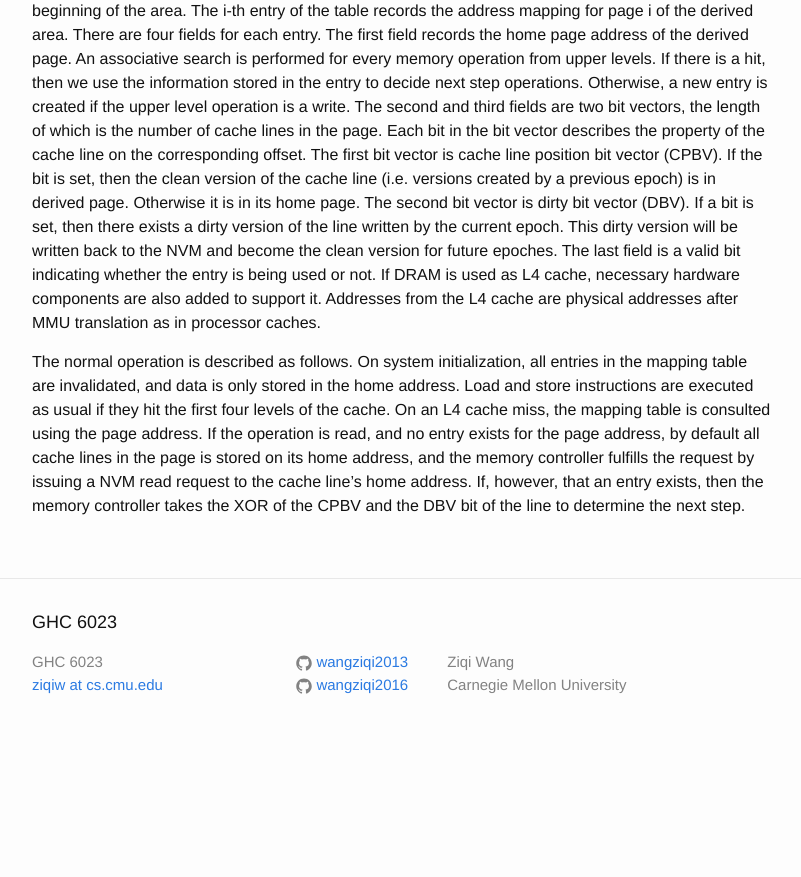
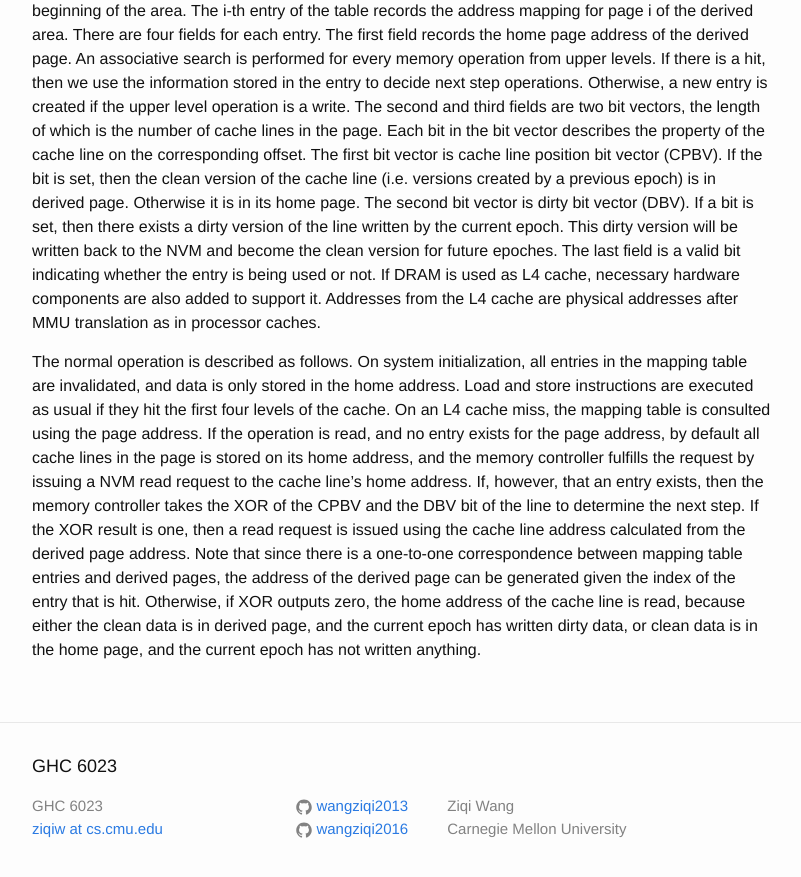
Before and after one commit to wangziqi2013/wangziqi2013.github.io, a Jekyll site: the page built from _posts/2019-03-05-Dual-Page-Ckpt.markdown, in a window 1280 px wide and 900 px high, scrolled down 1819 px. Shown: the top 877 px of the window, without its empty margins (238-1039 px from the left). Built offline with Jekyll 4.4.1, drawn with Linux system fonts in a browser that asks for light colours; before the commit the page ends 2575 px from its top, so only the background shows below that.

Commit message:
Working on XOR

```diff
--- a/_posts/2019-03-05-Dual-Page-Ckpt.markdown
+++ b/_posts/2019-03-05-Dual-Page-Ckpt.markdown
@@ -78,3 +78,8 @@ levels of the cache. On an L4 cache miss, the mapping table is consulted using t
 and no entry exists for the page address, by default all cache lines in the page is stored on its home address, and the
 memory controller fulfills the request by issuing a NVM read request to the cache line's home address. If, however, that an
 entry exists, then the memory controller takes the XOR of the CPBV and the DBV bit of the line to determine the next step.
+If the XOR result is one, then a read request is issued using the cache line address calculated from the derived page address.
+Note that since there is a one-to-one correspondence between mapping table entries and derived pages, the address of the
+derived page can be generated given the index of the entry that is hit. Otherwise, if XOR outputs zero, the home address
+of the cache line is read, because either the clean data is in derived page, and the current epoch has written dirty
+data, or clean data is in the home page, and the current epoch has not written anything.
```
